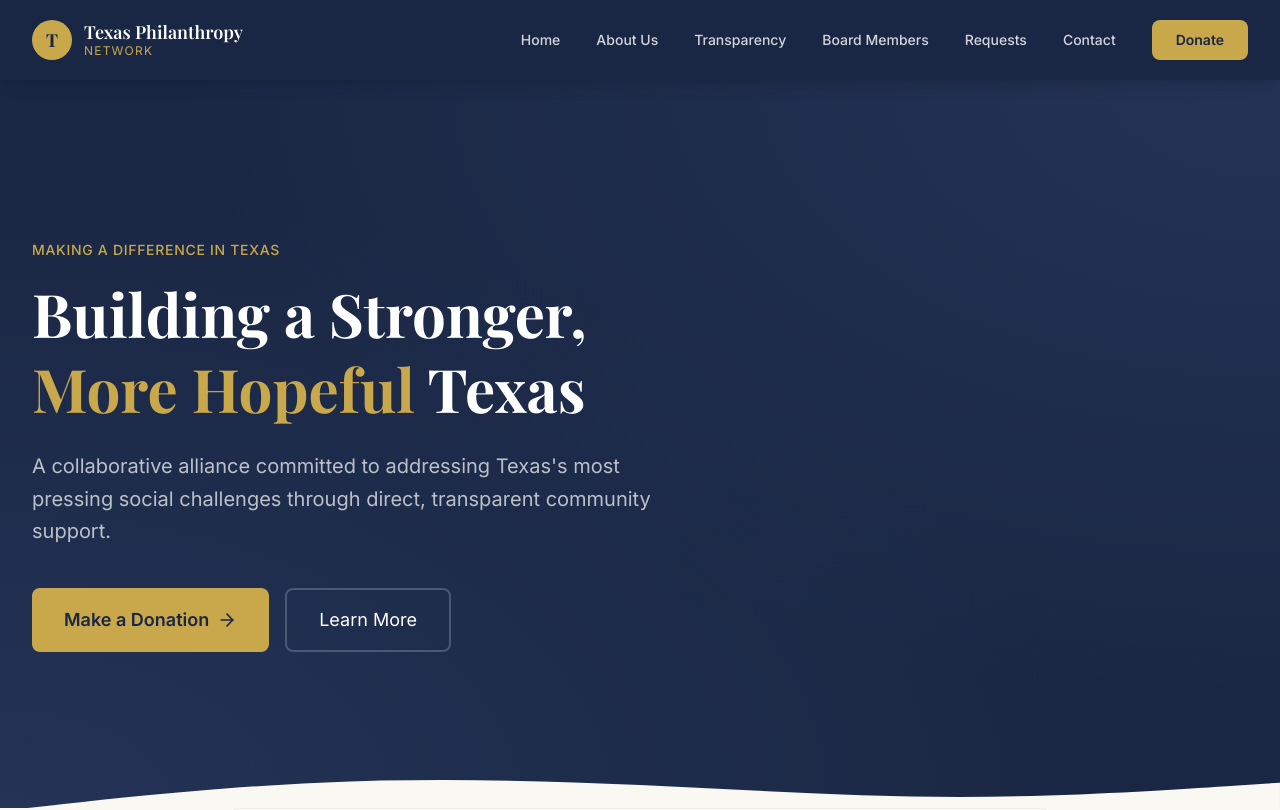
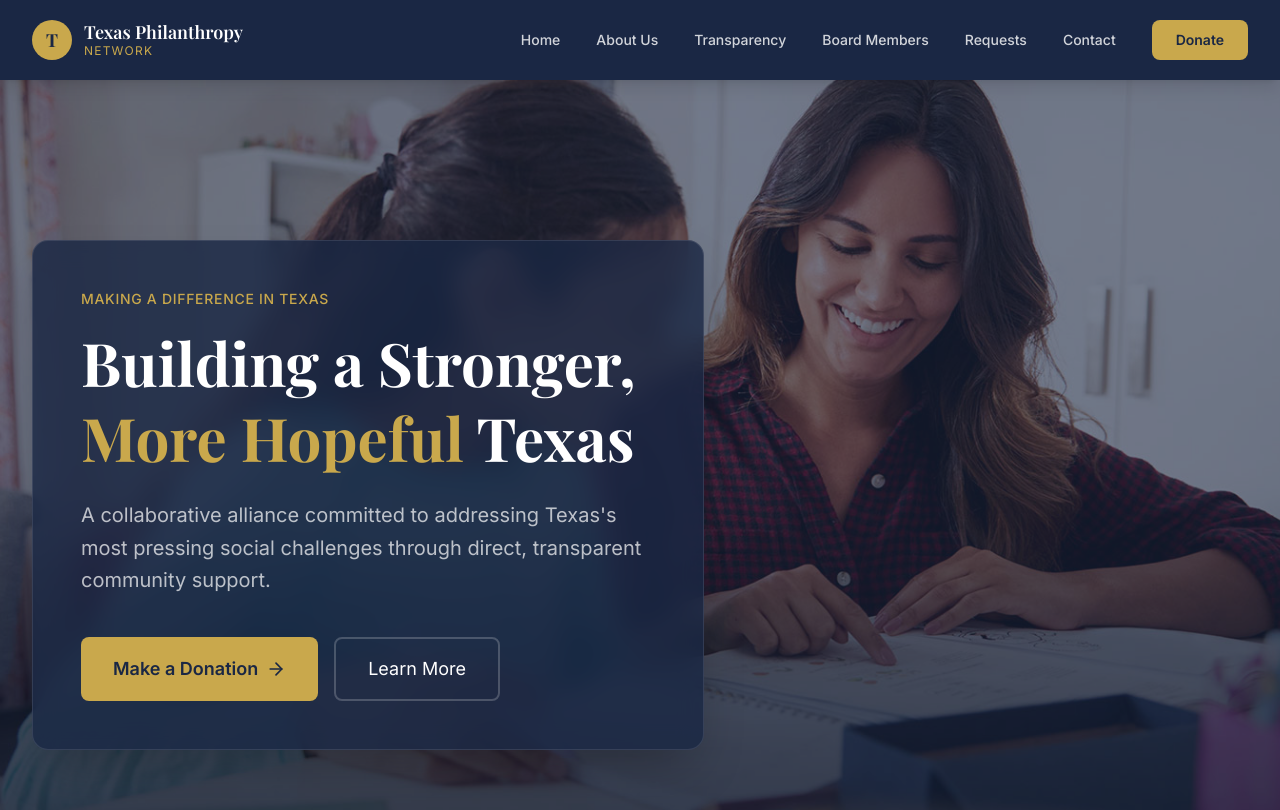
Before and after one commit to cpacia/tpn-website, a Next.js app: page / in a window 1280 px wide. Shown: the top 810 px of the page. Built offline with nearby package versions, Linux system fonts and the light colour scheme.

Commit message:
Update hero background

```diff
--- a/src/app/page.tsx
+++ b/src/app/page.tsx
@@ -82,20 +82,27 @@
   return (
     <>
       {/* Hero Section */}
-      <section className="relative bg-navy text-white overflow-hidden">
-        <div className="absolute inset-0 bg-[radial-gradient(ellipse_at_top_right,_var(--color-navy-light)_0%,_transparent_60%)]" />
-        <div className="absolute inset-0 bg-[radial-gradient(ellipse_at_bottom_left,_var(--color-navy-light)_0%,_transparent_60%)]" />
-        <div className="relative max-w-7xl mx-auto px-4 sm:px-6 lg:px-8 py-24 sm:py-32 lg:py-40">
-          <div className="max-w-3xl">
+      <section className="relative min-h-[600px] lg:min-h-[700px] overflow-hidden">
+        {/* Background Image */}
+        <div
+          className="absolute inset-0 bg-cover bg-center"
+          style={{ backgroundImage: "url('/hero-bg.png')" }}
+        />
+        {/* Dark overlay for readability */}
+        <div className="absolute inset-0 bg-navy/60" />
+
+        <div className="relative max-w-7xl mx-auto px-4 sm:px-6 lg:px-8 py-24 sm:py-32 lg:py-40 flex items-center">
+          {/* Card */}
+          <div className="bg-navy/80 backdrop-blur-md rounded-2xl p-8 sm:p-12 max-w-2xl border border-white/10 shadow-2xl">
             <p className="text-gold font-medium tracking-wider uppercase text-sm mb-4">
               Making a Difference in Texas
             </p>
-            <h1 className="font-serif text-4xl sm:text-5xl lg:text-6xl font-bold leading-tight mb-6">
+            <h1 className="font-serif text-4xl sm:text-5xl lg:text-6xl font-bold leading-tight mb-6 text-white">
               Building a Stronger,
               <br />
               <span className="text-gold">More Hopeful</span> Texas
             </h1>
-            <p className="text-white/70 text-lg sm:text-xl leading-relaxed mb-10 max-w-2xl">
+            <p className="text-white/70 text-lg sm:text-xl leading-relaxed mb-10">
               A collaborative alliance committed to addressing Texas&apos;s most
               pressing social challenges through direct, transparent community
               support.
```
Also changed, not shown: public/hero-bg.png (added).
